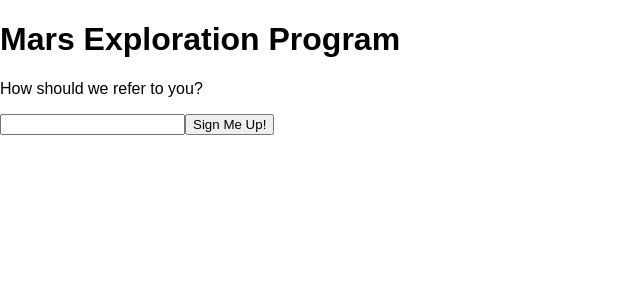
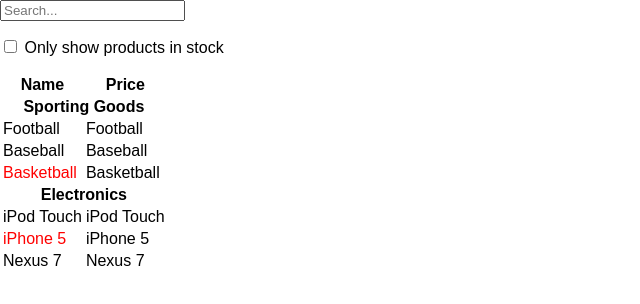
Before and after one commit to yashwin/my-react-app, a React (Create React App) app in the folder my-react-app/: page / in a window 1280 px wide. Shown: the top 304 px of the page, without its empty margins (0-640 px from the left). Built offline with nearby package versions, Linux system fonts and the light colour scheme.

Commit message:
thinking in react - static version

```diff
--- a/my-react-app/src/index.js
+++ b/my-react-app/src/index.js
@@ -2,56 +2,91 @@
 import ReactDOM from 'react-dom';
 import './index.css';
 
-function FancyBorder(props) {
-  return (
-    <div className={'FancyBorder FancyBorder-' + props.color}>
-      {props.children}
-    </div>
-  );
-}
-
-function Dialog(props) {
-  return(
-    <FancyBorder color="blue">
-      <h1 className="Dialog-title">
-        {props.title}
-      </h1>
-      <p className="Dialog-message">
-        {props.message}
-      </p>
-      {props.children}
-    </FancyBorder>
-  );
-}
-
-class SignUpDialog extends React.Component {
-  constructor(props) {
-    super(props);
-    this.state = {login:''};
-    this.handleChange = this.handleChange.bind(this);
-    this.handleClick = this.handleClick.bind(this);
-  }
-  render(){
+class FilterableProductTable extends React.Component {
+  render() {
     return(
-      <Dialog title="Mars Exploration Program"
-        message="How should we refer to you?">
-        <input value={this.state.login}
-          onChange={this.handleChange} />
-        <button onClick= {this.handleClick}>
-          Sign Me Up!
-        </button>
-      </Dialog>
+      <div>
+        <SearchBar />
+        <ProductTable products={this.props.products} />
+      </div>
     );
-  }
-  handleChange(e){
-    this.setState({login:e.target.value});
-  }
-  handleClick(e) {
-    alert(`Welcome Aboard, ${this.state.login}!`);
   }
 }
 
+class SearchBar extends React.Component {
+  render() {
+    return(
+      <form>
+        <input type="text" placeholder="Search..." />
+        <p>
+          <input type="checkbox" />
+          {' '}
+          Only show products in stock
+        </p>
+      </form>
+    );
+  }
+}
+
+class ProductTable extends React.Component {
+  render() {
+    var rows = [];
+    var lastCategory = null;
+    this.props.products.forEach(function(product){
+      if(product.category !== lastCategory) {
+        rows.push(<ProductCategoryRow category={product.category} key={product.category} />);
+      }
+      rows.push(<ProductRow product={product} key={product.name} />);
+      lastCategory = product.category;
+    });
+    return(
+      <table>
+        <thead>
+          <tr>
+            <th>Name</th>
+            <th>Price</th>
+          </tr>
+        </thead>
+        <tbody>
+          {rows}
+        </tbody>
+      </table>
+    );
+  }
+}
+
+class ProductCategoryRow extends React.Component {
+  render() {
+    return <tr><th colSpan="2">{this.props.category}</th></tr>;
+  }
+}
+
+class ProductRow extends React.Component {
+  render() {
+    var name = this.props.product.stocked ?
+    this.props.product.name :
+    <span style={{color: 'red'}}>
+      {this.props.product.name}
+    </span>;
+    return(
+      <tr>
+        <td>{name}</td>
+        <td>{this.props.product.name}</td>
+      </tr>
+    );
+  }
+}
+
+var PRODUCTS = [
+  {category: 'Sporting Goods', price: '$49.99', stocked: true, name: 'Football'},
+  {category: 'Sporting Goods', price: '$9.99', stocked: true, name: 'Baseball'},
+  {category: 'Sporting Goods', price: '$29.99', stocked: false, name: 'Basketball'},
+  {category: 'Electronics', price: '$99.99', stocked: true, name: 'iPod Touch'},
+  {category: 'Electronics', price: '$399.99', stocked: false, name: 'iPhone 5'},
+  {category: 'Electronics', price: '$199.99', stocked: true, name: 'Nexus 7'}
+];
+
 ReactDOM.render(
-  <SignUpDialog />,
+  <FilterableProductTable products={PRODUCTS} />,
   document.getElementById('root')
 );
```
